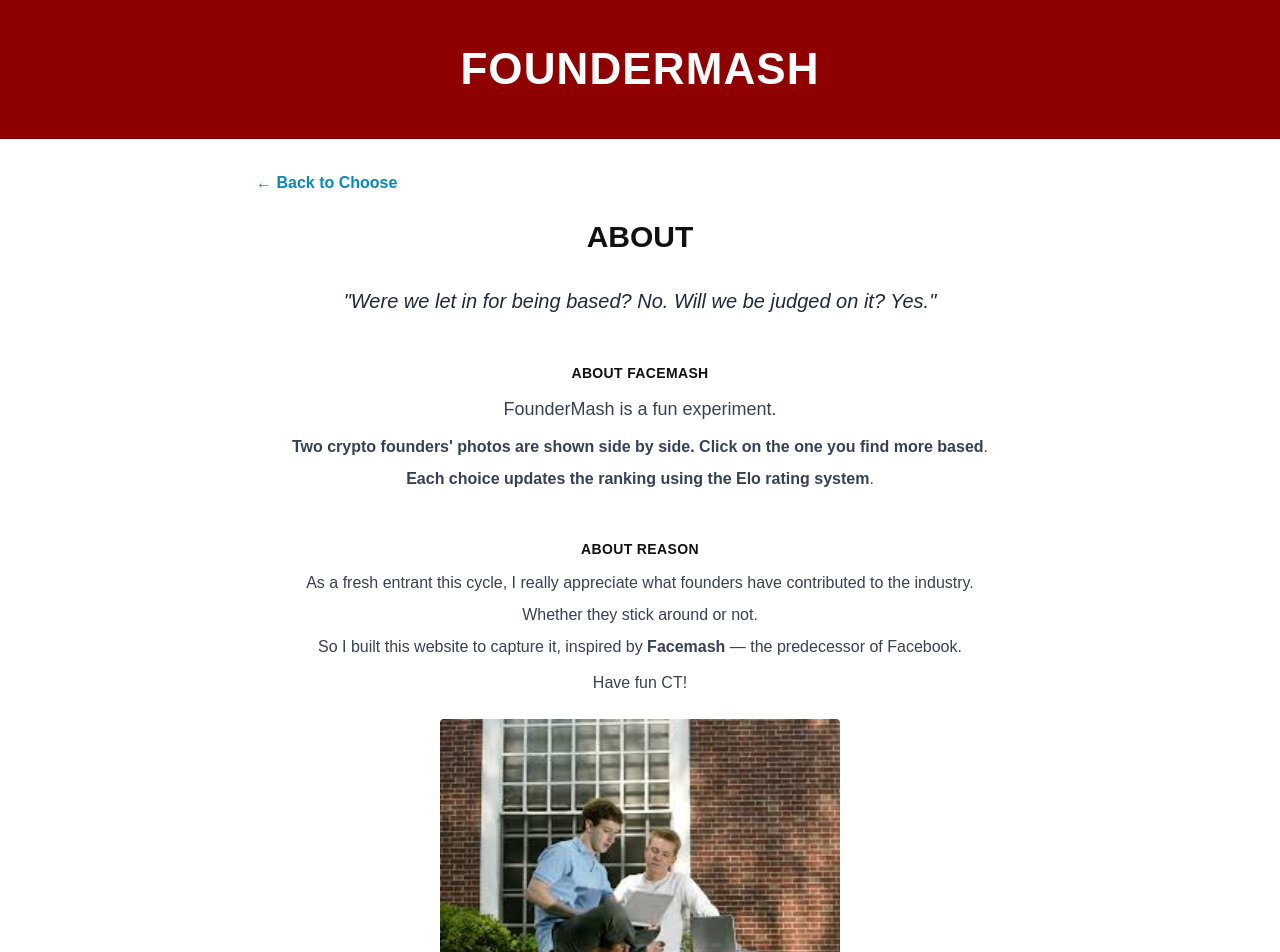
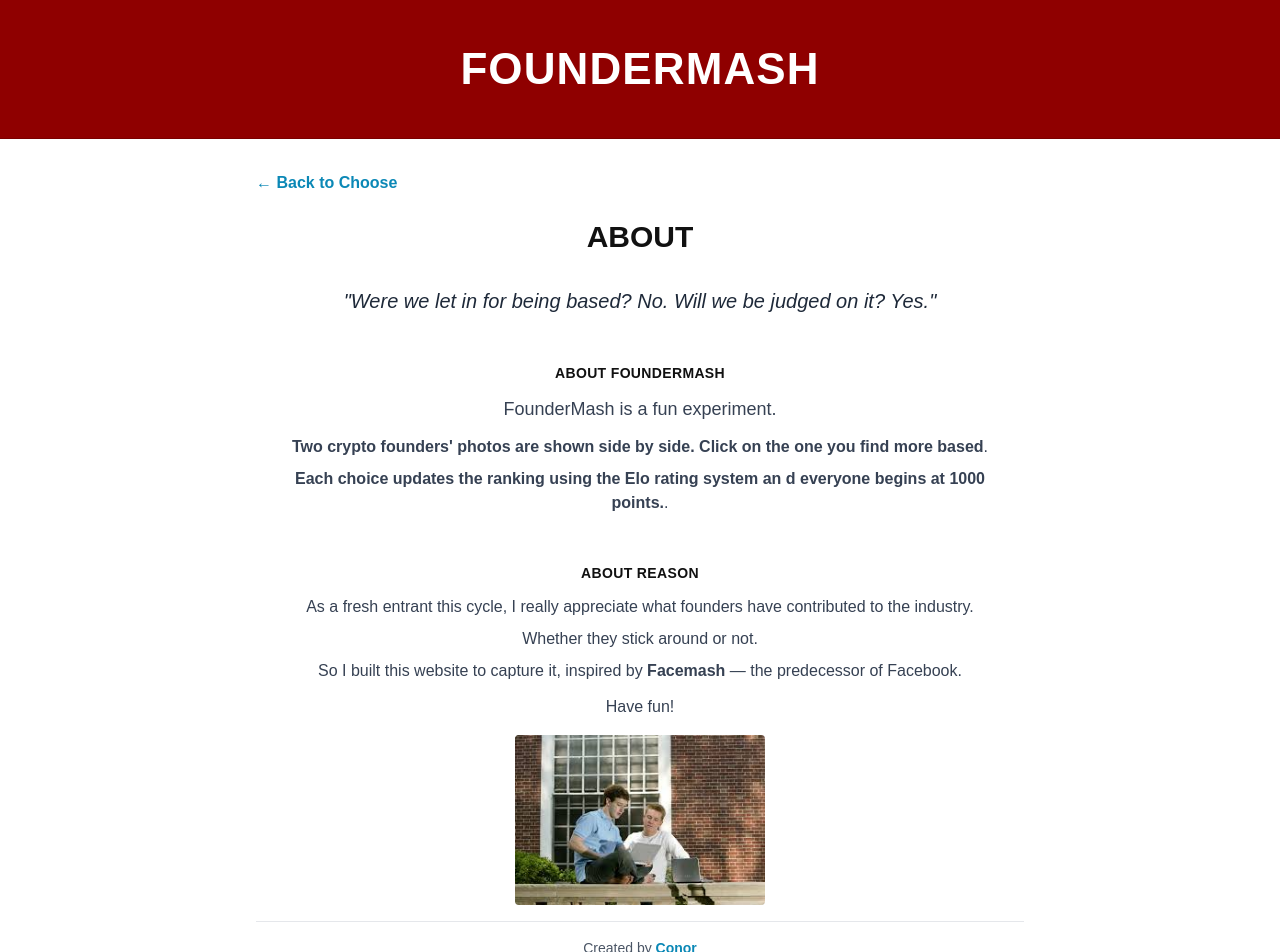
Before and after one commit to Conor-711/FOUNDERMASH, a Next.js app: page /about in a window 1280 px wide. Shown: the top 952 px of the page. Built offline with nearby package versions, Linux system fonts and the light colour scheme.

Commit message:
Update About page: change title to FounderMash, clarify Elo system details, and resize image

```diff
--- a/app/about/page.tsx
+++ b/app/about/page.tsx
@@ -18,7 +18,7 @@ export default function AboutPage() {
         <div className="space-y-4 text-center">
           {/* ABOUT FACEMASH Section */}
           <section className="rounded p-4">
-            <h2 className="uppercase text-sm font-bold mb-3 tracking-wide">About Facemash</h2>
+            <h2 className="uppercase text-sm font-bold mb-3 tracking-wide">About FounderMash</h2>
             <div className="mb-4">
               <p className="text-lg text-gray-700 mb-3">
                 FounderMash is a fun experiment.
@@ -28,7 +28,7 @@ export default function AboutPage() {
               <strong>Two crypto founders&apos; photos are shown side by side. Click on the one you find more based</strong>.
               </p>
               <p className="text-base text-gray-700 mb-3">
-              <strong>Each choice updates the ranking using the Elo rating system</strong>.
+              <strong>Each choice updates the ranking using the Elo rating system an d everyone begins at 1000 points.</strong>.
               </p>
             </div>
           </section>
@@ -47,17 +47,17 @@ export default function AboutPage() {
               So I built this website to capture it, inspired by <strong>Facemash</strong> — the predecessor of Facebook.
               </p>
               <p className="text-base text-gray-700 mb-3">
-              Have fun CT!
+              Have fun!
               </p>
             </div>
           </section>
-          <section className="rounded p-2">
+          <section className="rounded">
             <div className="mb-4">
               <Image
                 src="/zuck.png"
                 alt="Zuckerberg"
-                width={400}
-                height={300}
+                width={250}
+                height={200}
                 className="mx-auto max-w-full h-auto rounded"
               />
             </div>
--- a/app/ranking/page.tsx
+++ b/app/ranking/page.tsx
@@ -3,7 +3,7 @@ import Link from 'next/link';
 import { loadFounders } from '@/data/load-founders';
 import { prisma } from '@/lib/db';
 
-const CATEGORIES = ['ALL','DEFI','L1/L2','EXCHANGE','OTHERS'];
+const CATEGORIES = ['ALL','DEFI','L1/L2','EXCHANGE','OTHER'];
 
 export default async function RankingPage({ searchParams }: { searchParams?: Promise<{ track?: string }> }) {
   const params = (await searchParams) || {};
```
Also changed, not shown: 1 other file (tests, documents, lock files or other folders).
